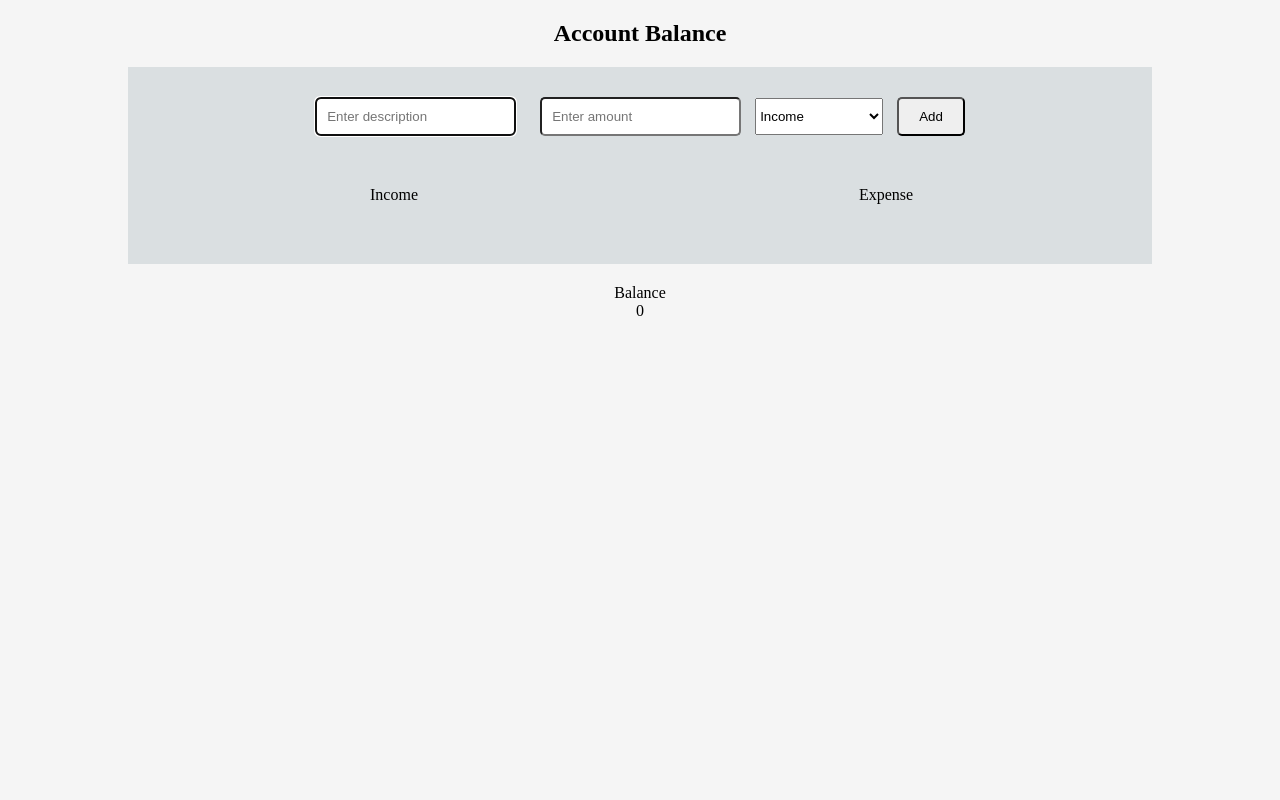
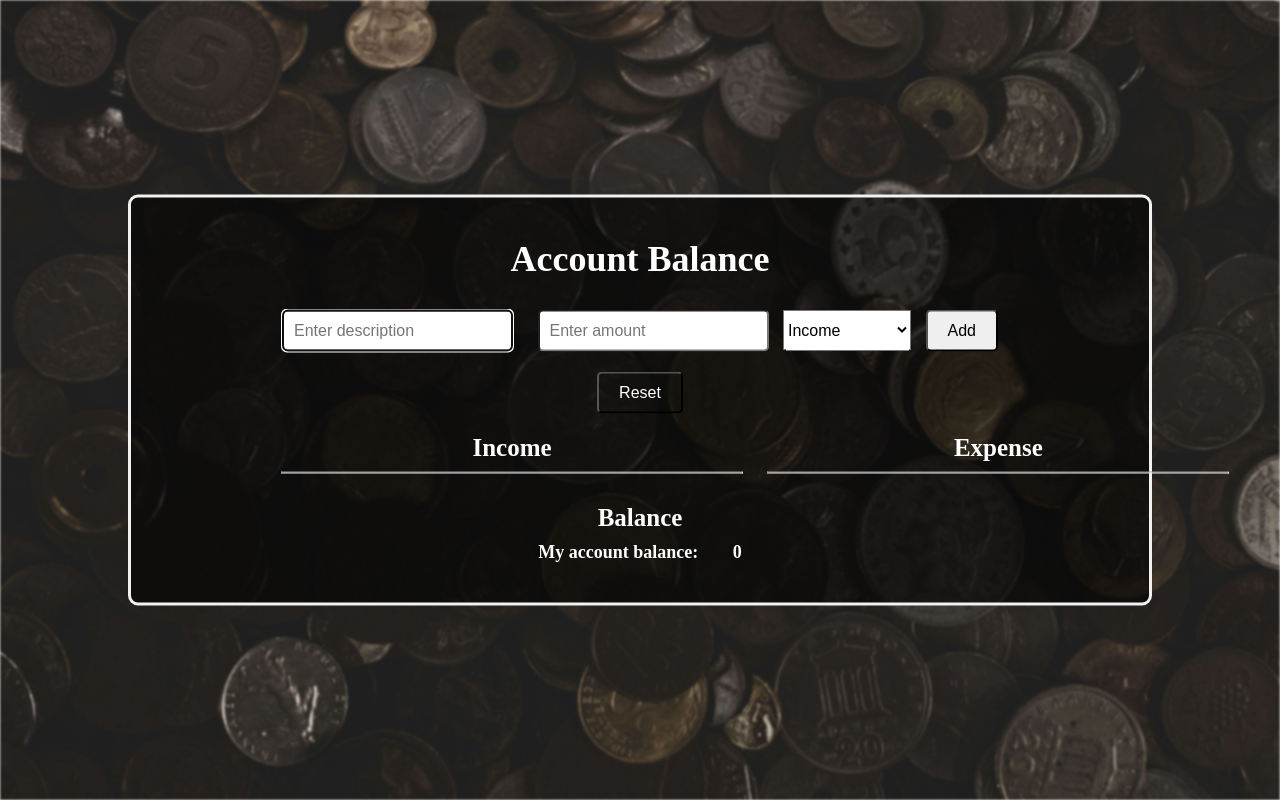
Before and after one commit to StevePhuc/Mini-Project-Javascript, a plain HTML site: page 5-account-balance/index.html in a window 1280 px wide. Drawn offline with Linux system fonts and the light colour scheme.

Commit message:
added css from Dean

```diff
--- a/5-account-balance/css/style.css
+++ b/5-account-balance/css/style.css
@@ -2,10 +2,41 @@
     padding: 0;
     margin: 0;
     box-sizing: border-box;
+    -webkit-font-smoothing: antialiased;
+    -moz-osx-font-smoothing: grayscale;
 }
 
-body {
-  background-color: whitesmoke;
+body,
+html {
+    height: 100%;
+    font-size: 18px;
+}
+
+.bg-image {
+    background-image: url("../coins.jpg");
+    filter: blur(1px);
+    -webkit-filter: blur(1px);
+    height: 100%;
+    background-position: center;
+    background-repeat: no-repeat;
+    background-size: cover;
+}
+
+.bg-text {
+    background-color: rgb(0, 0, 0); /* Fallback color */
+    background-color: rgba(0, 0, 0, 0.6); /* Black w/opacity/see-through */
+    color: white;
+    font-weight: bold;
+    border: 3px solid #f1f1f1;
+    position: absolute;
+    top: 50%;
+    left: 50%;
+    transform: translate(-50%, -50%);
+    z-index: 2;
+    width: 80%;
+    padding: 20px;
+    text-align: center;
+    border-radius: 10px;
 }
 
 header {
@@ -17,46 +48,62 @@ header {
     width: 80%;
     margin: 0 auto;
     text-align: center;
-  padding: 20px;
-  background-color: rgba(218, 223, 225, 1);
+    padding: 0 20px;
     display: flex;
     justify-content: center;
-  align-items: baseline
+    align-items: baseline;
 }
 
 input {
     margin: 10px;
     padding: 10px;
     border-radius: 5px;
+    font-size: 16px;
 }
 
 .add {
     margin: 10px;
     padding: 10px 20px;
     border-radius: 5px;
+    font-size: 16px;
+    cursor: pointer;
+}
+
+.reset {
+    color: white;
+    margin: 10px;
+    padding: 10px 20px;
+    border-radius: 5px;
+    font-size: 16px;
+    cursor: pointer;
+    background: none;
 }
 
 select {
     width: 10vw;
-  height: 37px;
+    height: 41px;
+    font-size: 16px;
 }
 
 .container {
     width: 80%;
     margin: 0 auto;
     text-align: center;
-  padding: 20px;
-  background-color: rgba(218, 223, 225, 1);
+    padding: 0 20px;
     display: flex;
     justify-content: space-around;
-  align-items: baseline
+    align-items: baseline;
 }
 
 .wrapper {
-  width: 30vw;
+    width: 38vw;
     display: flex;
     flex-direction: column;
-  padding: 20px 0;
+}
+
+hr {
+    width: 95%;
+    margin: 0 auto;
 }
 
 li {
@@ -71,7 +118,7 @@ span {
     text-align: right;
 }
 
-span:last-child{
+span:last-child {
     margin-left: 30px;
 }
 
@@ -81,3 +128,10 @@ footer {
     padding: 20px;
     text-align: center;
 }
+
+.title {
+    font-size: 25px;
+    font-weight: bold;
+    margin-top: 10px;
+    margin-bottom: 10px;
+}
--- a/5-account-balance/index.html
+++ b/5-account-balance/index.html
@@ -1,24 +1,35 @@
 <!DOCTYPE html>
 <html lang="en">
-
     <head>
-  <meta charset="UTF-8">
-  <meta name="viewport" content="width=device-width, initial-scale=1.0">
-  <meta http-equiv="X-UA-Compatible" content="ie=edge">
+        <meta charset="UTF-8" />
+        <meta name="viewport" content="width=device-width, initial-scale=1.0" />
+        <meta http-equiv="X-UA-Compatible" content="ie=edge" />
         <title>Account Balance</title>
-  <link rel="stylesheet" type="text/css" href="./css/style.css">
+        <link rel="stylesheet" type="text/css" href="./css/style.css" />
     </head>
 
     <body>
+        <div class="bg-image"></div>
+        <div class="bg-text">
             <header>
-    <h2>Account Balance</h2>
+                <h1>Account Balance</h1>
             </header>
 
             <div class="input-container">
                 <form>
-      <input id="description" type="text" placeholder="Enter description"
-        required autofocus/>
-      <input id="amount" type="number" placeholder="Enter amount" required />
+                    <input
+                        id="description"
+                        type="text"
+                        placeholder="Enter description"
+                        required
+                        autofocus
+                    />
+                    <input
+                        id="amount"
+                        type="number"
+                        placeholder="Enter amount"
+                        required
+                    />
 
                     <select>
                         <option value="Income" id="income">Income</option>
@@ -27,24 +38,26 @@
                     <button class="add">Add</button>
                 </form>
             </div>
+            <button class="reset">Reset</button>
 
             <main class="container">
                 <div class="info">
                     <div class="title">Income</div>
+                    <hr />
                     <div class="wrapper income-wrapper"></div>
                 </div>
                 <div class="info">
                     <div class="title">Expense</div>
+                    <hr />
                     <div class="wrapper expense-wrapper"></div>
                 </div>
             </main>
 
             <footer>
                 <div class="title">Balance</div>
-    <div class="result"></div>
+                <div>My account balance: <span class="result"></span></div>
             </footer>
-
+        </div>
         <script src="./js/main.js"></script>
     </body>
-
 </html>
--- a/5-account-balance/js/main.js
+++ b/5-account-balance/js/main.js
@@ -103,4 +103,12 @@ form.addEventListener('submit', function(event) {
     // Reset input UI
     description.value = '';
     amount.value = '';
+    description.focus();
 });
+
+reset.addEventListener('click', function() {
+    localStorage.clear();
+    incomeWrapper.innerHTML = '';
+    expenseWrapper.innerHTML = '';
+    result.innerHTML = `My account balance: 0 €`;
+});
```
Also changed, not shown: 5-account-balance/coins.jpg (added). Lines whose indentation alone changed are shown as unchanged.
